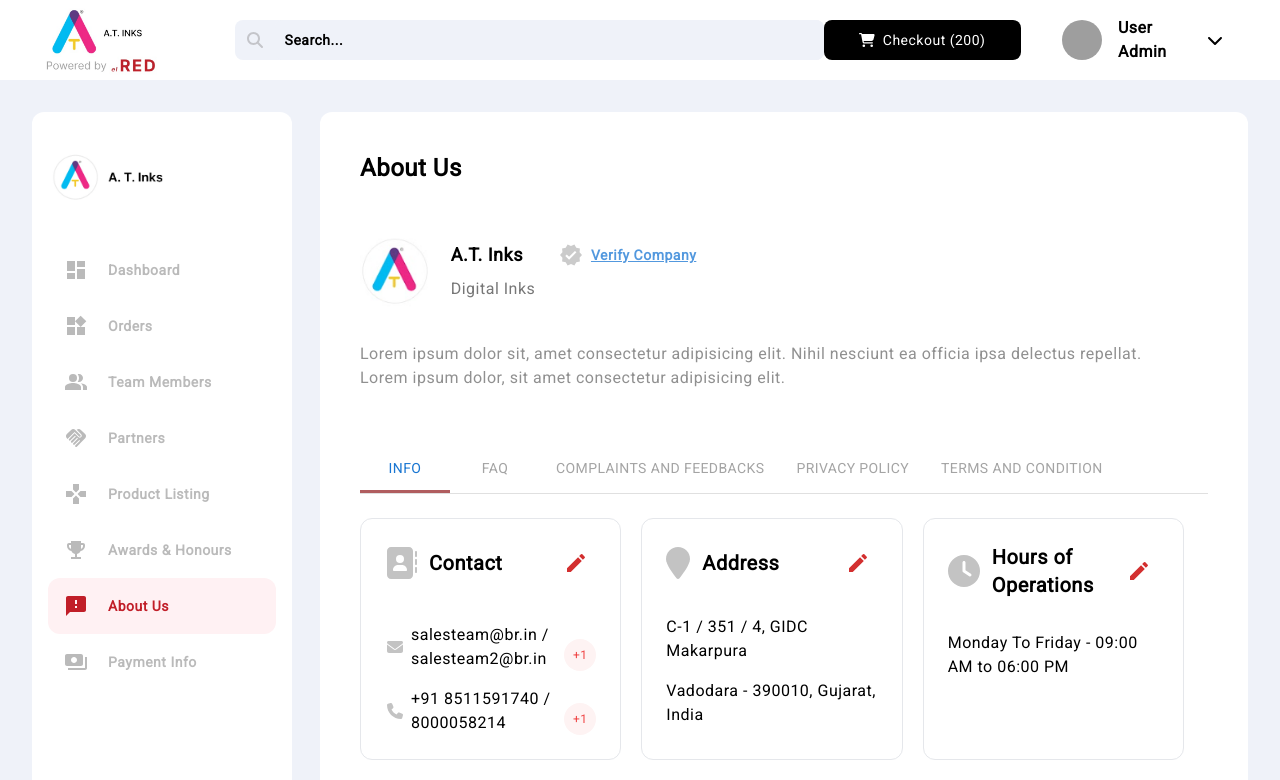
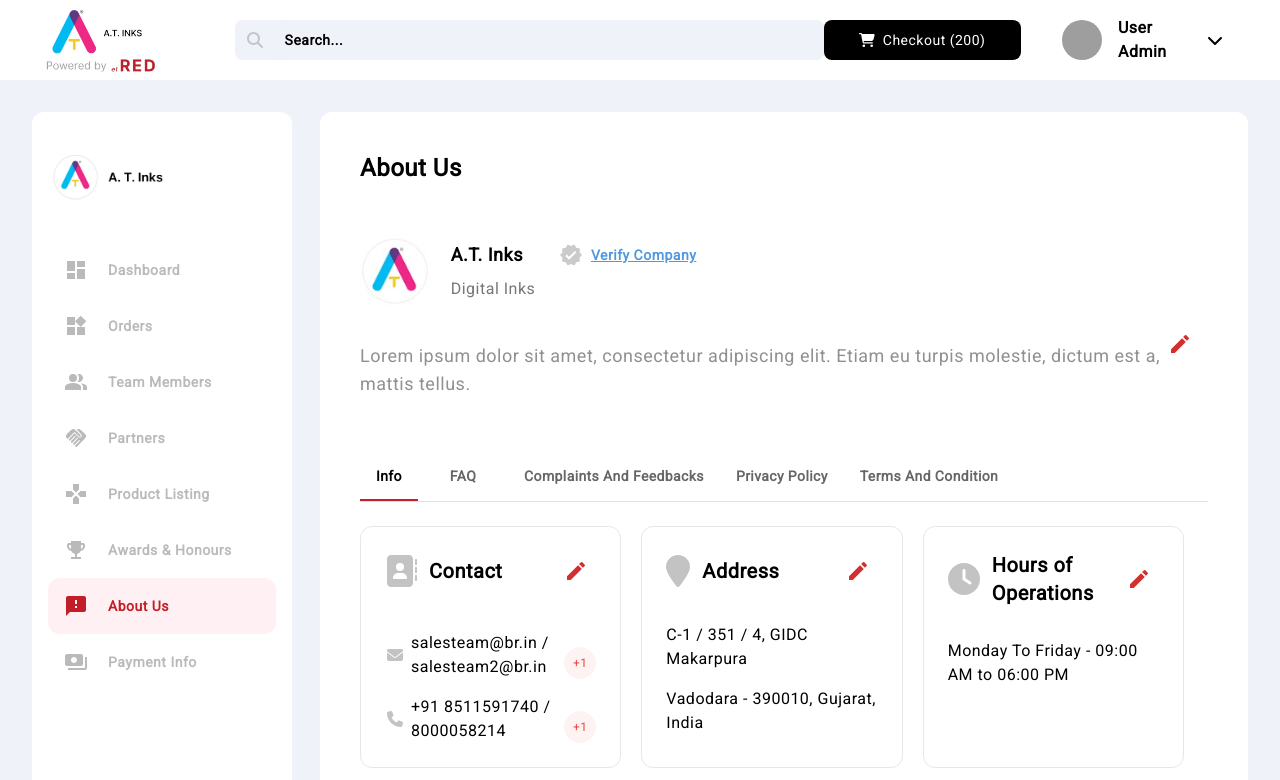
Before and after one commit to WyvernDrexx/ts_webapp_atinks, a React (Vite) app: page / in a window 1280 px wide. Shown: the top 780 px of the page. Built offline with nearby package versions, Linux system fonts and the light colour scheme; grey boxes are pictures that could not be loaded.

Commit message:
ui changes throughout app

```diff
--- a/src/components/common/Button.tsx
+++ b/src/components/common/Button.tsx
@@ -6,14 +6,17 @@ type ButtonProps = object
 function Button({
   children,
   className,
+  disabled,
   ...rest
 }: PropsWithChildren<ButtonProps & React.HTMLProps<HTMLButtonElement>>) {
   return (
     <button
+      disabled={disabled}
       type='button'
       className={cn(
         'bg-black',
         'text-white focus:outline-none focus:ring-4 focus:ring-gray-300 font-medium rounded-lg text-sm px-5 py-2.5 mr-2  dark:focus:ring-gray-700 dark:border-gray-700',
+        { '!bg-slate-400 !text-white hover:!bg-slate-400 hover:!text-white': disabled },
         className
       )}
       {...rest}
--- a/src/components/common/Tabs.tsx
+++ b/src/components/common/Tabs.tsx
@@ -28,8 +28,8 @@ export function Tabs({ tabs }: TabsProps) {
           <TabList
             TabIndicatorProps={{
               style: {
-                backgroundColor: '#b05d5f',
-                height: '3px'
+                backgroundColor: '#be222a',
+                height: '2px'
               }
             }}
             onChange={handleChange}
@@ -38,10 +38,12 @@ export function Tabs({ tabs }: TabsProps) {
             {tabs.map((e, i) => (
               <Tab
                 classes={{
-                  selected: 'text-red-100'
+                  selected:
+                    '!text-black !font-semibold !capitalize !min-w-[0px]'
                 }}
                 sx={{
-                  color: '#a4a4a4'
+                  textTransform: 'capitalize',
+                  fontWeight: '600'
                 }}
                 key={i}
                 label={e.label}
--- a/src/features/aboutUs/routes/AboutUs/AboutUs.tsx
+++ b/src/features/aboutUs/routes/AboutUs/AboutUs.tsx
@@ -1,14 +1,12 @@
-import { Verified } from '@mui/icons-material'
-import { Typography } from '@mui/material'
+import { Edit, Verified } from '@mui/icons-material'
+import { IconButton, Typography } from '@mui/material'
 import { Tabs } from 'components/common'
 import { Info } from './Components'
 
 function AboutUs() {
   return (
     <div className='w-[100%]'>
-      <h1 className='text-2xl font-bold'>
-        About Us
-      </h1>
+      <h1 className='text-2xl font-bold'>About Us</h1>
       <div>
         <div className='flex items-center mt-12'>
           <img className='h-[78px]' src='brand-logo.png' />
@@ -25,10 +23,14 @@ function AboutUs() {
             <p className='pt-2 text-md text-[#777777]'>Digital Inks</p>
           </div>
         </div>
-        <div className='w-[830px] mt-8 text-[#909090]'>
-          Lorem ipsum dolor sit, amet consectetur adipisicing elit. Nihil
-          nesciunt ea officia ipsa delectus repellat. Lorem ipsum dolor, sit
-          amet consectetur adipisicing elit.
+        <div className='w-[830px] text-lg mt-8 text-[#909090] relative'>
+          Lorem ipsum dolor sit amet, consectetur adipiscing elit. Etiam eu
+          turpis molestie, dictum est a, mattis tellus.
+          <span className='absolute top-[-18px] right-[-10px]'>
+            <IconButton>
+              <Edit htmlColor='#d32f2f' />
+            </IconButton>
+          </span>
         </div>
         <div className='mt-[55px]'>
           <Tabs
--- a/src/features/aboutUs/routes/AboutUs/Components/ContactEdit.tsx
+++ b/src/features/aboutUs/routes/AboutUs/Components/ContactEdit.tsx
@@ -43,7 +43,7 @@ function ContactEdit({ contact, handleSave }: ContactEditType) {
         Please provide the company's email & contacts
       </p>
       <div>
-        <p className='mb-2'>Email ID</p>
+        <p className='mb-2 font-semibold'>Email ID</p>
         {selectedContact?.emails.map((e) => (
           <Chip
             sx={{
@@ -71,15 +71,16 @@ function ContactEdit({ contact, handleSave }: ContactEditType) {
           fullWidth
         />
         <Button
+          disabled={!emailInput}
           onClick={() => handleContactAdd('emails', emailInput)}
           className='mt-4 hover:text-white hover:bg-[#c42e38] text-lg w-[100%] py-4 font-bold text-[#BF202A] bg-[#fff1f3]'
         >
           <FontAwesomeIcon className='mr-2' icon={faCirclePlus} />
-          ADD MORE
+          Add More
         </Button>
       </div>
       <div className='mt-8 relative h-[100%]'>
-        <p className='mb-2'>Contact Number</p>
+        <p className='mb-2 font-semibold'>Contact Number</p>
         {selectedContact?.phoneNumbers.map((e) => (
           <Chip
             onDelete={() => handleContactRemove('phoneNumbers', e)}
@@ -108,18 +109,19 @@ function ContactEdit({ contact, handleSave }: ContactEditType) {
           fullWidth
         />
         <Button
+          disabled={!phoneInput}
           onClick={() => handleContactAdd('phoneNumbers', phoneInput)}
           className='mt-4 hover:text-white hover:bg-[#c42e38] text-lg w-[100%] py-4 font-bold text-[#BF202A] bg-[#fff1f3]'
         >
           <FontAwesomeIcon className='mr-2' icon={faCirclePlus} />
-          ADD MORE
+          Add More
         </Button>
       </div>
       <Button
         onClick={() => handleSave(selectedContact)}
         className='w-[100%] bottom-12 h-12 text-lg bg-[#bf202a] absolute'
       >
-        SAVE
+        Save
       </Button>
     </div>
   )
--- a/src/features/aboutUs/routes/AboutUs/Components/ContactList.tsx
+++ b/src/features/aboutUs/routes/AboutUs/Components/ContactList.tsx
@@ -27,7 +27,7 @@ function ContactList({ contacts, onEditClick }: ContactListProps) {
         </div>
       ))}
       <Button className='w-[100%] bottom-12 h-12 text-lg bg-[#bf202a] absolute'>
-        SAVE
+        Save
       </Button>
     </div>
   )
--- a/src/features/layout/Layout.tsx
+++ b/src/features/layout/Layout.tsx
@@ -3,9 +3,9 @@ import { Header, Sidebar } from './components'
 
 function Layout() {
   return (
-    <div className='flex flex-col h-[100vh]'>
+    <div className='flex flex-col'>
       <Header />
-      <div className='grid bg-[#eff2f9] gap-7 p-8 h-[100%] grid-cols-[260px_minmax(900px,_1fr)]'>
+      <div className='grid bg-[#eff2f9] gap-7 p-8  grid-cols-[260px_minmax(900px,_1fr)]'>
         <Sidebar />
         <div className=' bg-white rounded-xl h-[100%] flex p-10'>
           <Outlet />
--- a/src/features/layout/components/Sidebar.tsx
+++ b/src/features/layout/components/Sidebar.tsx
@@ -66,7 +66,7 @@ const sidebarItems = [
 
 function Sidebar() {
   return (
-    <div className=' bg-white rounded-xl h-[100%] px-4 pt-10 relative'>
+    <div className=' bg-white rounded-xl px-4 pt-10 relative'>
       <img className='h-[50px]' src='logo-no-text.png' />
       <div className='mt-10'>
         {sidebarItems.map((e) => (
@@ -91,7 +91,7 @@ function Sidebar() {
           </div>
         ))}
       </div>
-      <div className='p-6 w-[100%] left-0 absolute bottom-0'>
+      <div className='px-2 w-[100%] mt-[95px]'>
         <div className='px-8 rounded-xl flex flex-col justify-center items-center border-2'>
           <ContactSupport className='text-[#dadada]' fontSize='large' />
           <p className='font-bold'>Need Help?</p>
```
